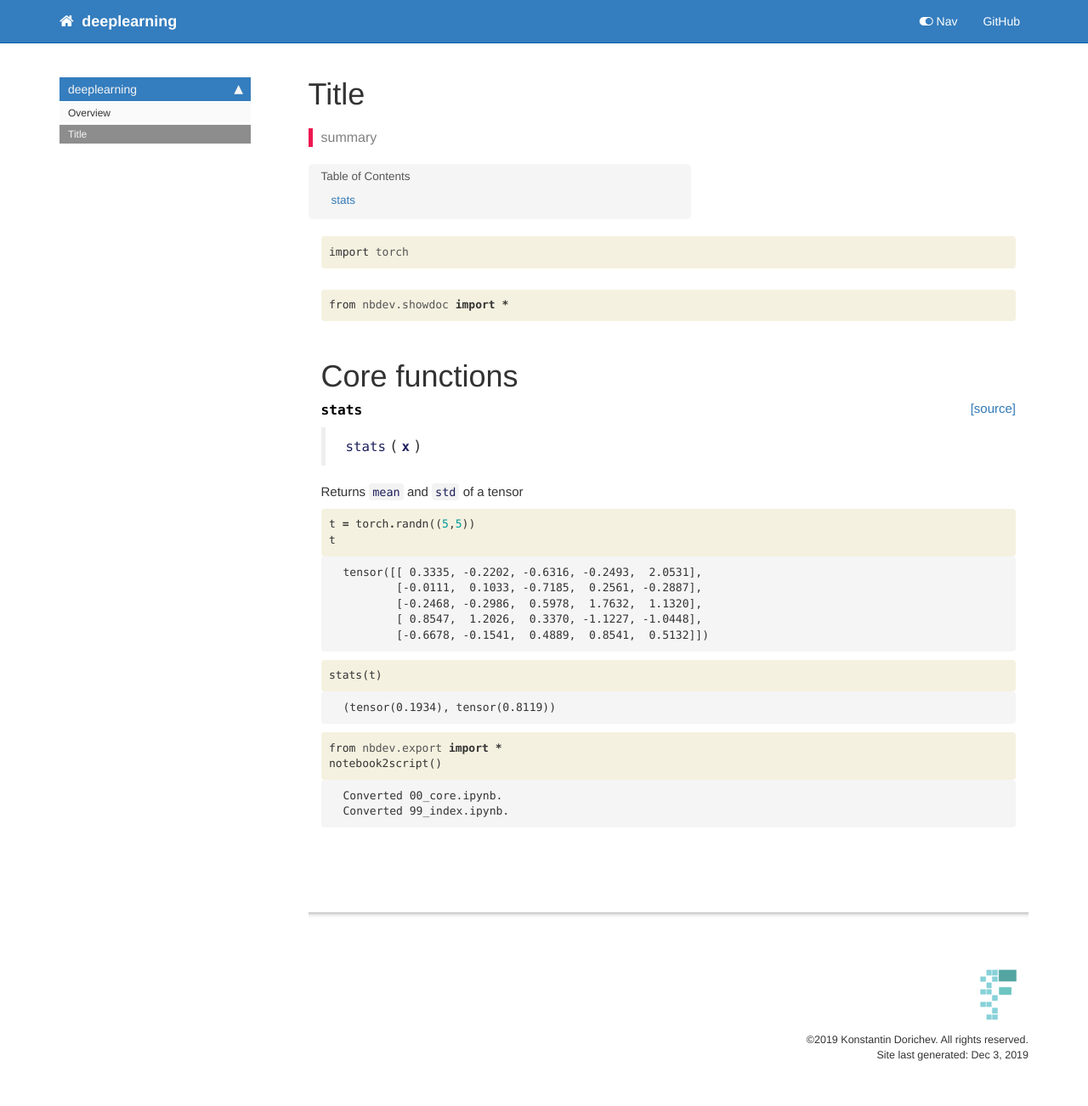
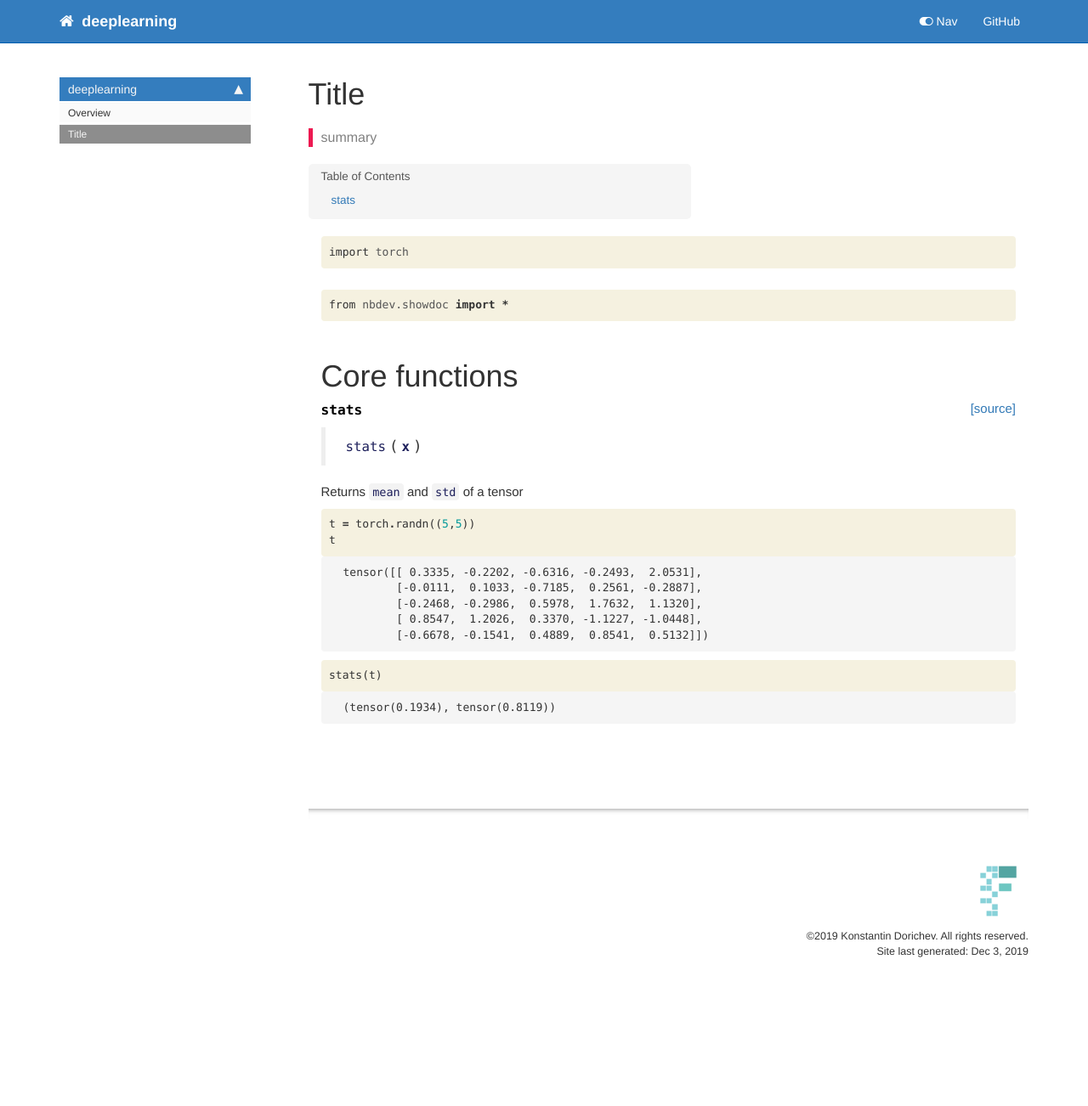
Before and after one commit to kdorichev/deeplearning, a Jekyll site: the page built from docs/core.html, in a window 1280 px wide. Shown: the whole page at 85% size. Built offline with Jekyll 4.4.1, drawn with Linux system fonts in a browser that asks for light colours; nearby versions of some CDN libraries; comment, search, counter and statistics services are not loaded; after the commit the page ends 1180 px from its top, so only the background shows below that.

Commit message:
Hide export cell

```diff
--- a/docs/core.html
+++ b/docs/core.html
@@ -140,33 +140,4 @@ summary: "summary"
 </div>
 
 </div>
-<div class="cell border-box-sizing code_cell rendered">
-<div class="input">
-
-<div class="inner_cell">
-    <div class="input_area">
-<div class=" highlight hl-ipython3"><pre><span></span><span class="kn">from</span> <span class="nn">nbdev.export</span> <span class="k">import</span> <span class="o">*</span>
-<span class="n">notebook2script</span><span class="p">()</span>
-</pre></div>
-
-    </div>
 </div>
-</div>
-
-<div class="output_wrapper">
-<div class="output">
-
-<div class="output_area">
-
-<div class="output_subarea output_stream output_stdout output_text">
-<pre>Converted 00_core.ipynb.
-Converted 99_index.ipynb.
-</pre>
-</div>
-</div>
-
-</div>
-</div>
-
-</div>
-</div>
```
Also changed, not shown: 1 other file.
